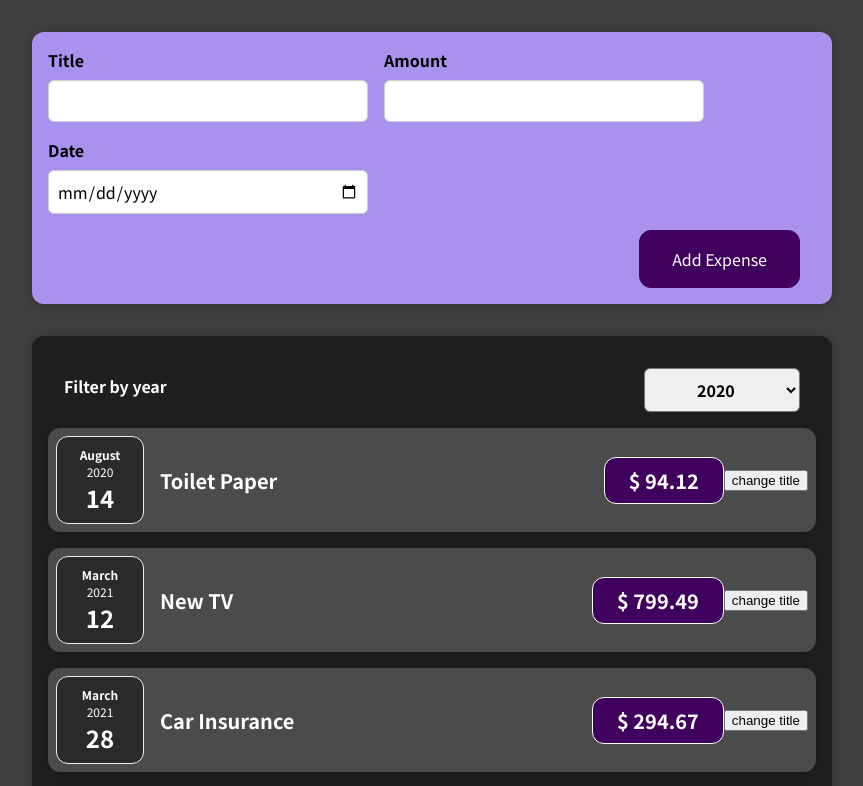
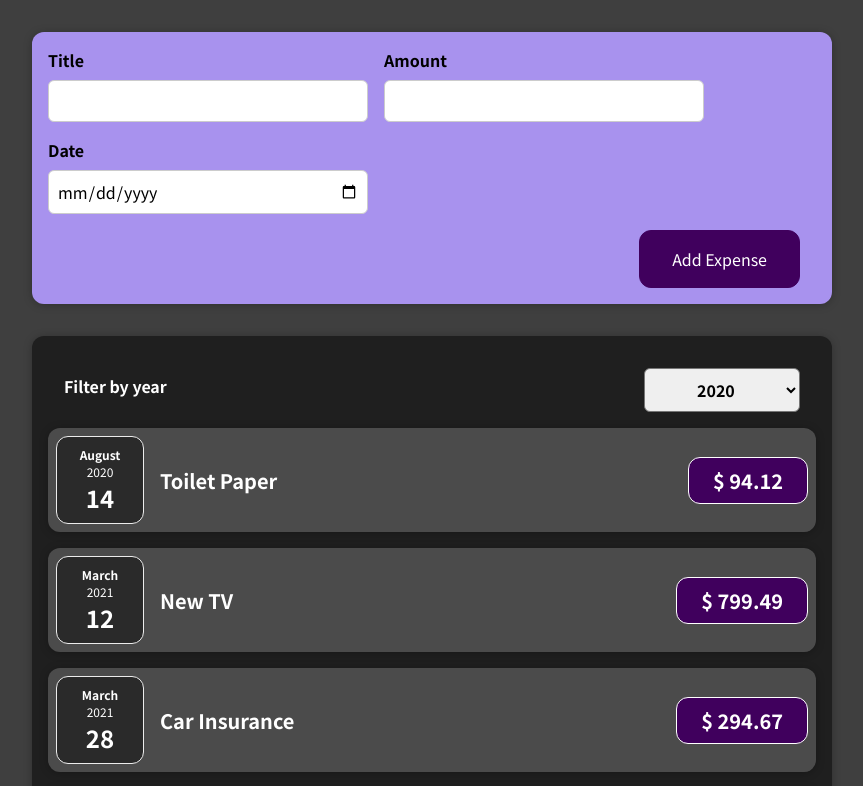
Before and after one commit to Youssef-SherifMo/expense-tracker, a React (Create React App) app: page / in a window 1280 px wide. Shown: the top 786 px of the page, without its empty margins (208-1071 px from the left). Built offline with nearby package versions, Linux system fonts and the light colour scheme.

Commit message:
Updated Expense Item
removed the click button and changed the component into a stateless component

```diff
--- a/src/component/Expenses/ExpenseItem.jsx
+++ b/src/component/Expenses/ExpenseItem.jsx
@@ -1,21 +1,15 @@
-import { useState } from "react";
 import "./ExpenseItem.css";
 import ExpenseDate from "./ExpenseDate";
 import Card from "../UI/Card";
 
 const ExpenseItem = (props) => {
-  const [title, setTitle] = useState(props.title);
-  const clickHandler = () => {
-    setTitle("title changed!");
-  };
   return (
     <Card className="expense-item">
       <ExpenseDate date={props.date} />
       <div className="expense-item__description">
-        <h2>{title}</h2>
+        <h2>{props.title}</h2>
         <div className="expense-item__price">{`$ ${props.amount}`}</div>
       </div>
-      <button onClick={clickHandler}>change title </button>
     </Card>
   );
 };
```
